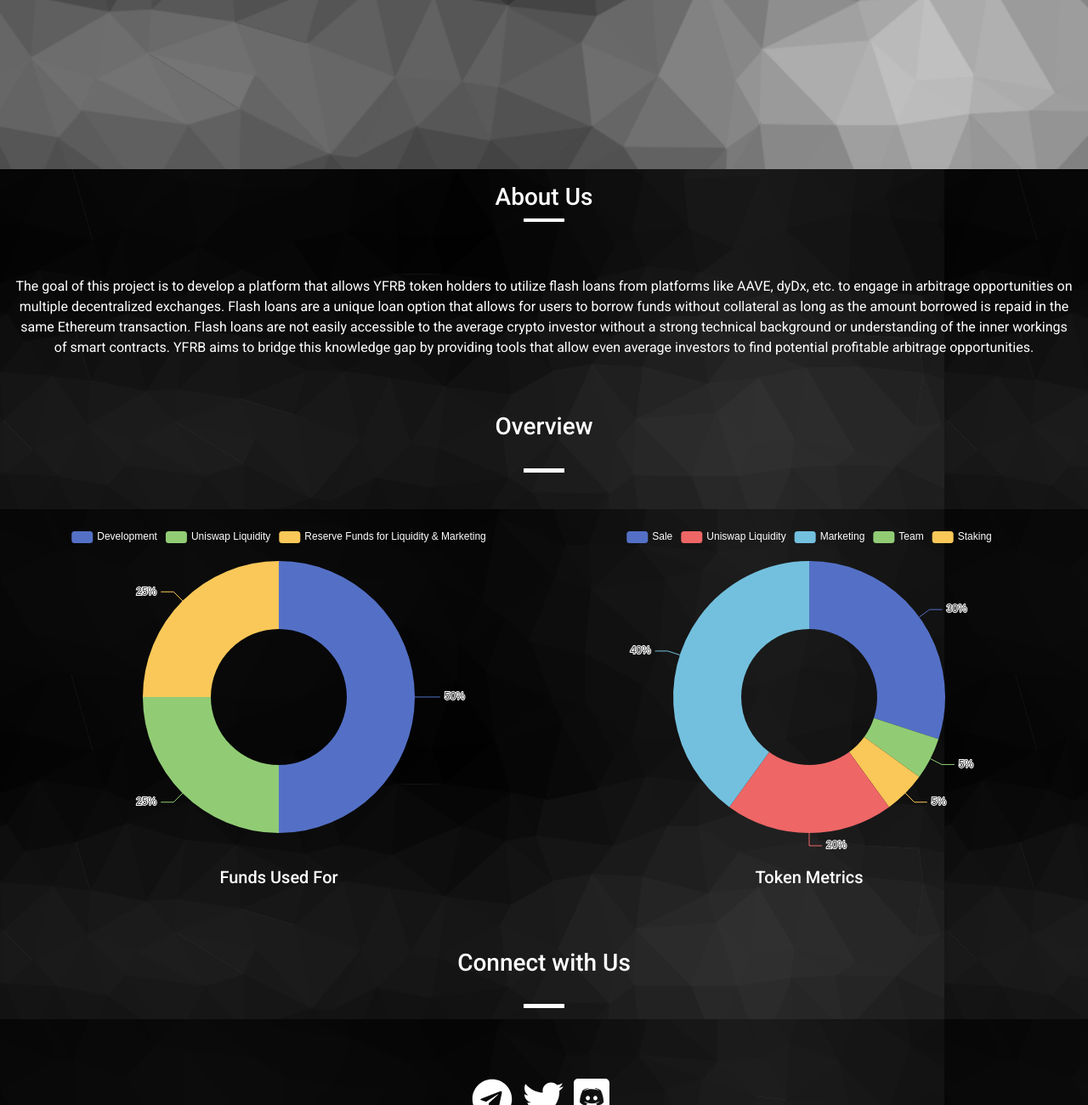
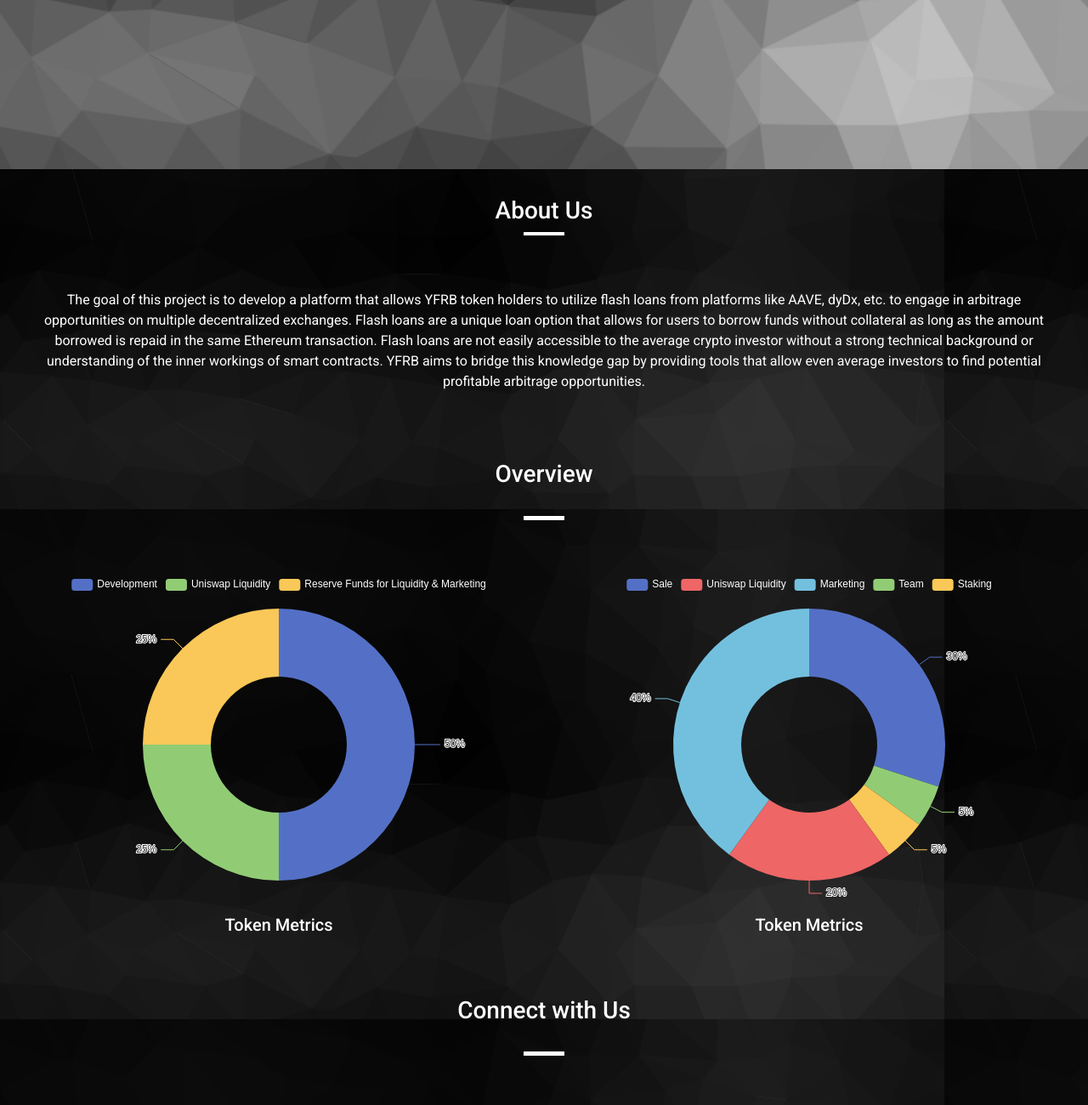
Before and after one commit to 3bhu1/3bhu1.github.io, a plain HTML site: page yfrb/index.html in a window 1280 px wide. Shown: the part 601-1901 px from the top of the page at 85% size. Drawn offline with nearby package versions, Linux system fonts and the light colour scheme.

Commit message:
css fix 2

```diff
--- a/yfrb/index.html
+++ b/yfrb/index.html
@@ -74,9 +74,9 @@
     </div>
     <!--End: Home Section-->
     <!--Begin: About Section-->
-    <div id="about" class="offset">
+    <div id="about">
       <div>
-        <div class="row dark text-center" style="padding: 0rem !important">
+        <div class="row dark text-center">
           <div class="col-12">
             <h3 class="heading">About Us</h3>
             <div class="heading-underline"></div>
@@ -111,28 +111,14 @@
             <h3 class="heading">Overview</h3>
             <div class="heading-underline"></div>
           </div>
-          <!-- <div class="row text-center"> -->
           <div class="col-md-6 text-center">
             <div id="chDonut1" style="width: 100%; min-height: 400px"></div>
-            <h5>Funds Used For</h5>
+            <h5>Token Metrics</h5>
           </div>
           <div class="col-md-6">
             <div id="chDonut2" style="width: 100%; min-height: 400px"></div>
             <h5>Token Metrics</h5>
           </div>
-          <!-- </div> -->
-          <!-- <div class="col-md-6">
-            <div class="row text-center">
-              <div class="col-md-12">
-                <div class="noselect">
-                  <canvas id="chDonut2"></canvas>
-                </div>
-              </div>
-              <div class="col-md-12">
-                <div id="legend2" class="chartjs-legend" class="noselect"></div>
-              </div>
-            </div>
-          </div> -->
         </div>
         <div class="fixed-wrap">
           <div class="fixed"></div>
```
